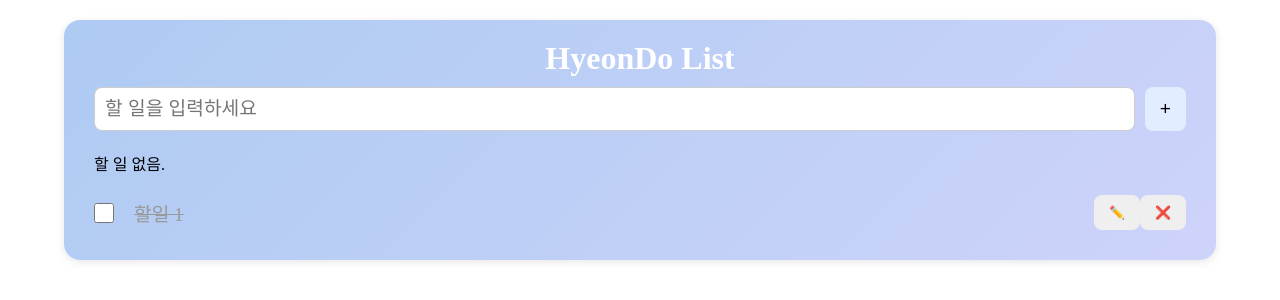
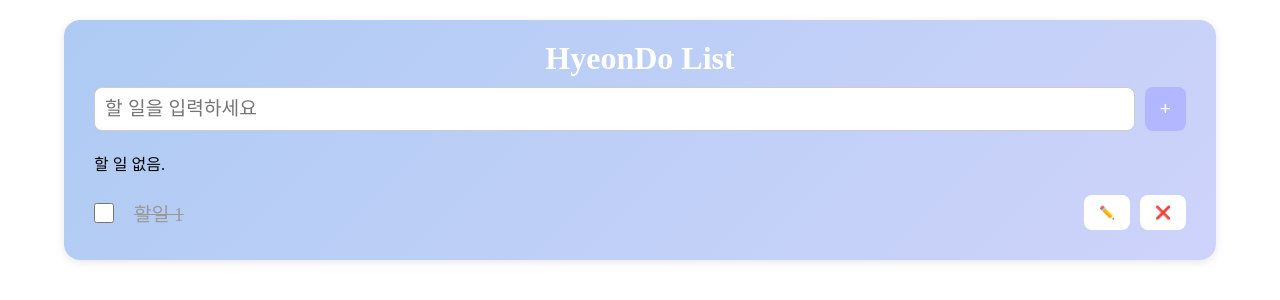
Before and after one commit to hyeonseo8822/Programming, a React (Vite) app: page / in a window 1280 px wide. Shown: the top 300 px of the page. Built offline with nearby package versions, Linux system fonts and the light colour scheme.

Commit message:
TodoListApp h1 -> form ->TodoAdder, li -> TodoItem, ul -> TodoHeader

```diff
--- a/src/TodoList.jsx
+++ /dev/null
@@ -1,32 +0,0 @@
-import './todoList.css'
-import TodoListEmpty from './components/TodoListEmpty.jsx'
-import Button from './components/Button.jsx'
-import Checkbox from './components/Checkbox.jsx'
-
-function TodoList() {
-    return (
-        <div className="todo">
-            <h1 className="todo__title">HyeonDo List</h1>
-            <form className="todo__form">
-                <input type="text" placeholder="할 일을 입력하세요" className='todo__input' />
-                <Button type="submit" className="todo__button todo_button--add">
-                    +
-                </Button>
-            </form>
-            <ul className="todo__list">
-                <TodoListEmpty />
-                <li className="todo__item todo__item--complete">
-                    <Checkbox id="1">할일 1</Checkbox>
-                    <Button type="button" className="todo__button todo__button--edit">
-                        ✏️
-                    </Button>
-                    <Button type="button" className="todo__button todo__button--delete">
-                        ❌
-                    </Button>
-                </li>
-            </ul>
-        </div>
-    )
-}
-
-export default TodoList
--- /dev/null
+++ b/src/TodoListApp.jsx
@@ -0,0 +1,16 @@
+import './todoList.css'
+import TodoHeader from './components/TodoHeader.jsx'
+import TodoAdder from './components/TodoAdder.jsx'
+import TodoList from './components/TodoList.jsx'
+
+function TodoListApp() {
+    return (
+        <div className="todo">
+            <TodoHeader />
+            <TodoAdder />
+            <TodoList />
+        </div>
+    )
+}
+
+export default TodoListApp
--- /dev/null
+++ b/src/components/TodoAdder.jsx
@@ -0,0 +1,13 @@
+import Button from './Button.jsx'
+
+export default function TodoAdder(props) {
+    const { onAdd } = props
+    return (
+        <form className="todo__form" onSubmit={onAdd}>
+            <input type="text" placeholder="할 일을 입력하세요" className='todo__input' />
+            <Button type="submit" className="todo__button todo_button--add">
+                +
+            </Button>
+        </form>
+    )
+}
--- /dev/null
+++ b/src/components/TodoHeader.jsx
@@ -0,0 +1,7 @@
+export default function TodoHeader() {
+    return (
+        <header className="todo__header">
+            <h1 className="todo__title">HyeonDo List</h1>
+        </header>
+    )
+}
--- /dev/null
+++ b/src/components/TodoItem.jsx
@@ -0,0 +1,16 @@
+import Button from './Button.jsx'
+import Checkbox from './Checkbox.jsx'
+
+export default function TodoItem() {
+    return (
+        <li className="todo__item todo__item--complete">
+            <Checkbox id="1">할일 1</Checkbox>
+            <Button type="button" className="todo__button todo__button--edit">
+                ✏️
+            </Button>
+            <Button type="button" className="todo__button todo__button--delete">
+                ❌
+            </Button>
+        </li>
+    )
+}
--- /dev/null
+++ b/src/components/TodoList.jsx
@@ -0,0 +1,11 @@
+import TodoItem from "./TodoItem"
+import TodoListEmpty from "./TodoListEmpty"
+
+export default function TodoList() {
+    return (
+        <ul className="todo__list">
+            <TodoListEmpty />
+            <TodoItem />
+        </ul>
+    )
+}
--- a/src/main.jsx
+++ b/src/main.jsx
@@ -3,10 +3,10 @@ import { createRoot } from 'react-dom/client'
 // import './index.css'
 import CounterApp from './CounterApp.jsx'
 import './reset.css'
-import TodoList from './TodoList.jsx'
+import TodoListApp from './TodoListApp.jsx'
 
 createRoot(document.getElementById('root')).render(
   <StrictMode>
-    <TodoList />
+    <TodoListApp />
   </StrictMode>,
 )
--- a/src/todoList.css
+++ b/src/todoList.css
@@ -35,8 +35,8 @@
     cursor: pointer;
 }
 .todo_button--add {
-    background-color: #e2eeff;
-    color: rgb(0, 0, 0);
+    background-color: #b2b7ff;
+    color: rgb(255, 255, 255);
 }
 .todo__item {
     display: flex;
@@ -58,6 +58,8 @@
 
 .todo__button--edit,
 .todo__button--delete {
+    background-color: #ffffff;
+    margin-left: 10px;
     font-size: 0.8rem;
 }
 
```
